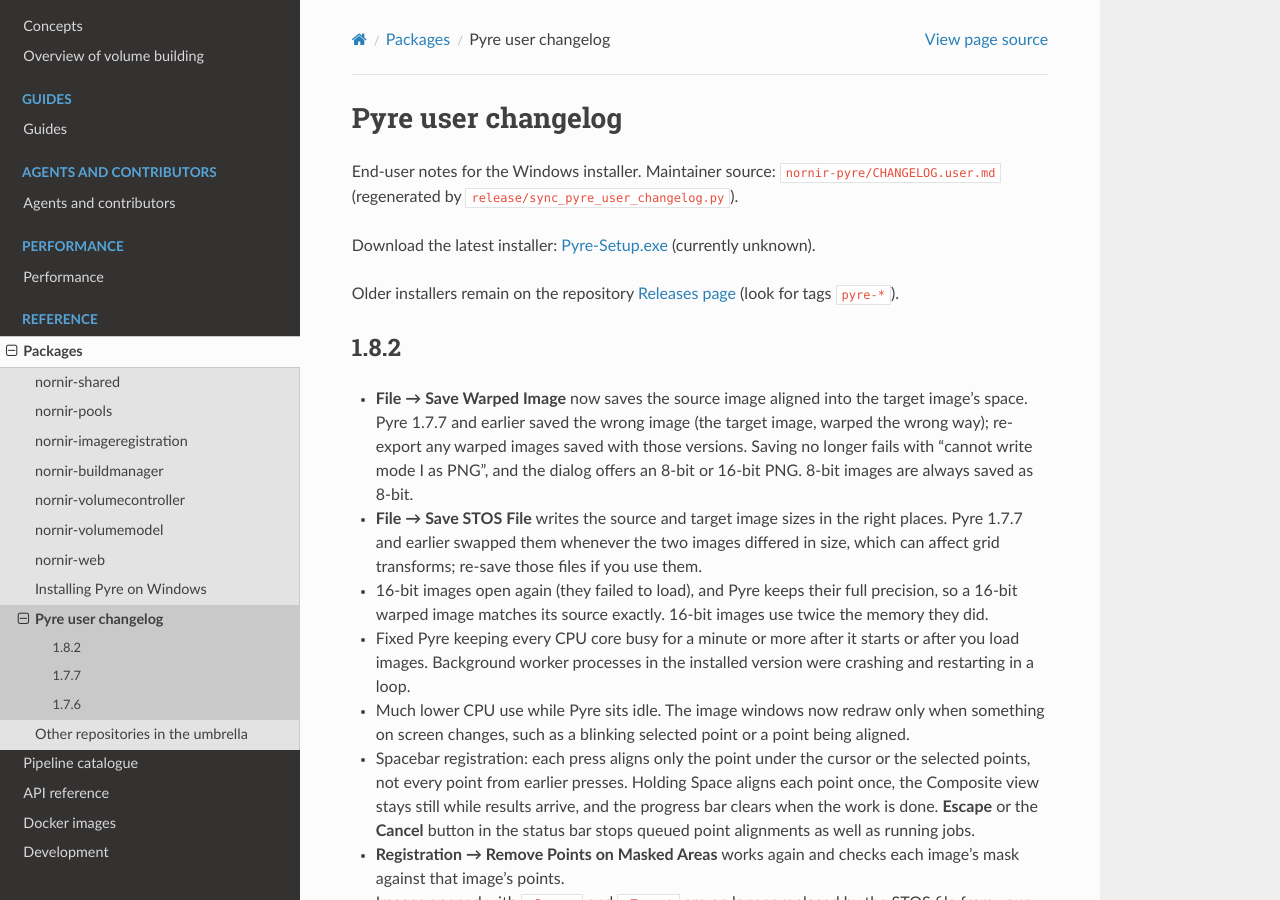
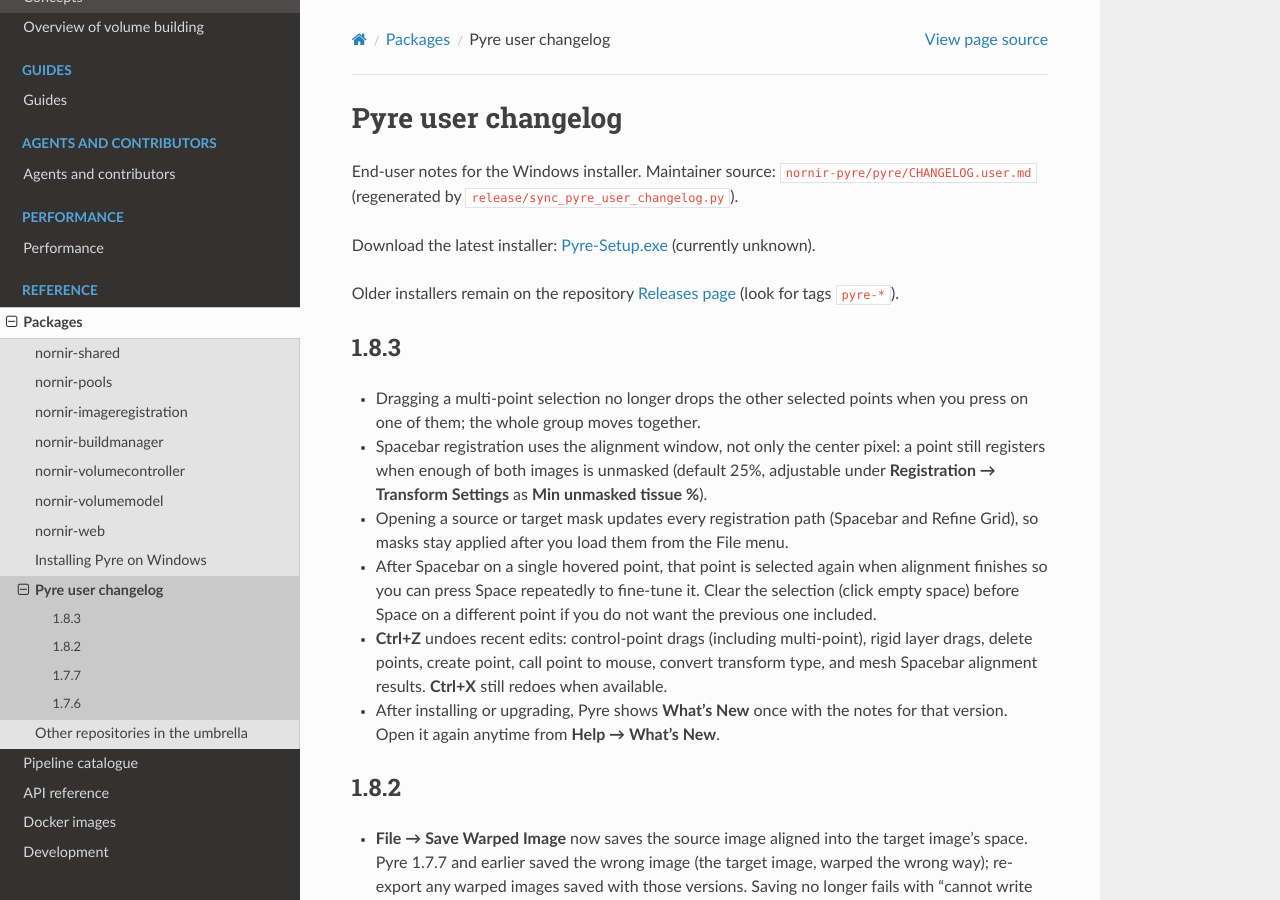
Before and after one commit to jamesra/nornir, a Sphinx documentation site: the page built from docs/packages/pyre_changelog.rst, in a window 1280 px wide and 900 px high. Built offline with Sphinx 7.4.7 and the Read the Docs theme 3.1.0, drawn with Linux system fonts in a browser that asks for light colours.

Commit message:
Bump pyre to 1.8.3 and imageregistration for topology-preserving grids.
Sync the user changelog path into docs/skills and record the submodule SHAs for group-drag/undo and Lawson-valid Delaunay reuse.

```diff
--- a/docs/packages/pyre_changelog.rst
+++ b/docs/packages/pyre_changelog.rst
@@ -2,7 +2,7 @@
 ===================
 
 End-user notes for the Windows installer. Maintainer source:
-``nornir-pyre/CHANGELOG.user.md`` (regenerated by
+``nornir-pyre/pyre/CHANGELOG.user.md`` (regenerated by
 ``release/sync_pyre_user_changelog.py``).
 
 Download the latest installer: |pyre-windows-installer-latest|
@@ -11,6 +11,16 @@
 Older installers remain on the repository
 `Releases page <https://github.com/jamesra/nornir/releases>`_
 (look for tags ``pyre-*``).
+
+1.8.3
+-----
+
+* Dragging a multi-point selection no longer drops the other selected points when you press on one of them; the whole group moves together.
+* Spacebar registration uses the alignment window, not only the center pixel: a point still registers when enough of both images is unmasked (default 25%, adjustable under **Registration → Transform Settings** as **Min unmasked tissue %**).
+* Opening a source or target mask updates every registration path (Spacebar and Refine Grid), so masks stay applied after you load them from the File menu.
+* After Spacebar on a single hovered point, that point is selected again when alignment finishes so you can press Space repeatedly to fine-tune it. Clear the selection (click empty space) before Space on a different point if you do not want the previous one included.
+* **Ctrl+Z** undoes recent edits: control-point drags (including multi-point), rigid layer drags, delete points, create point, call point to mouse, convert transform type, and mesh Spacebar alignment results. **Ctrl+X** still redoes when available.
+* After installing or upgrading, Pyre shows **What's New** once with the notes for that version. Open it again anytime from **Help → What's New**.
 
 1.8.2
 -----
```
Also changed, not shown: .cursor/skills/nornir-bump-version/SKILL.md, .cursor/skills/nornir-improve-loop/gates.md, 2 other files.
